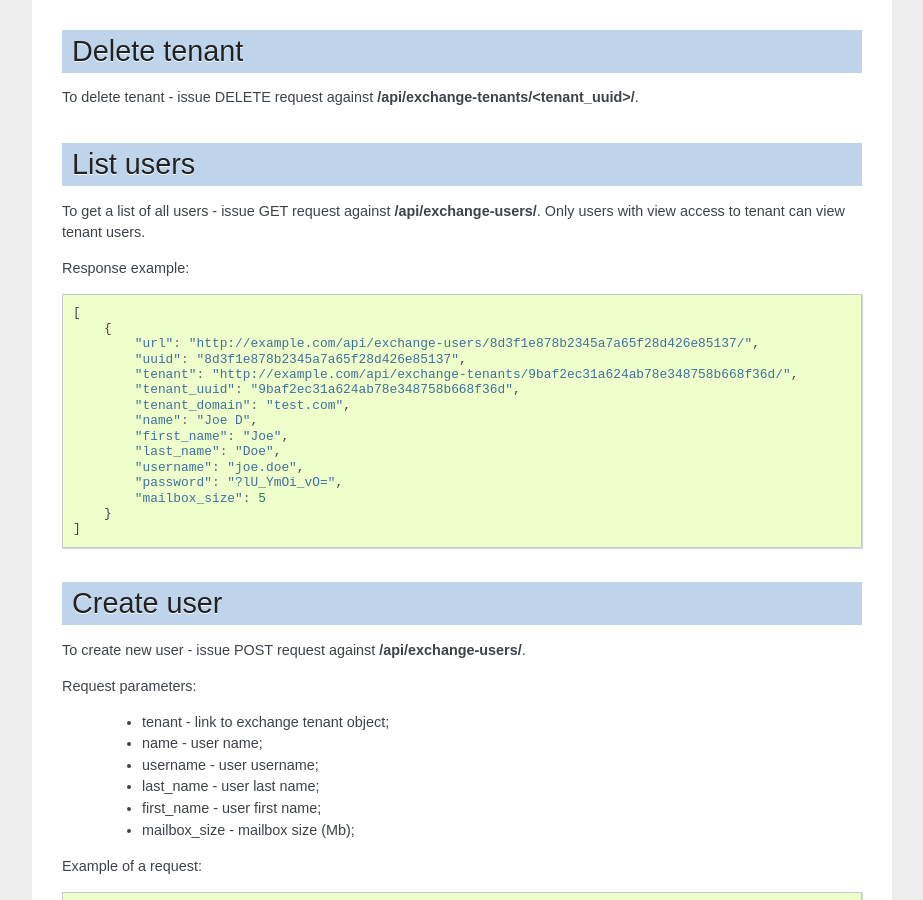
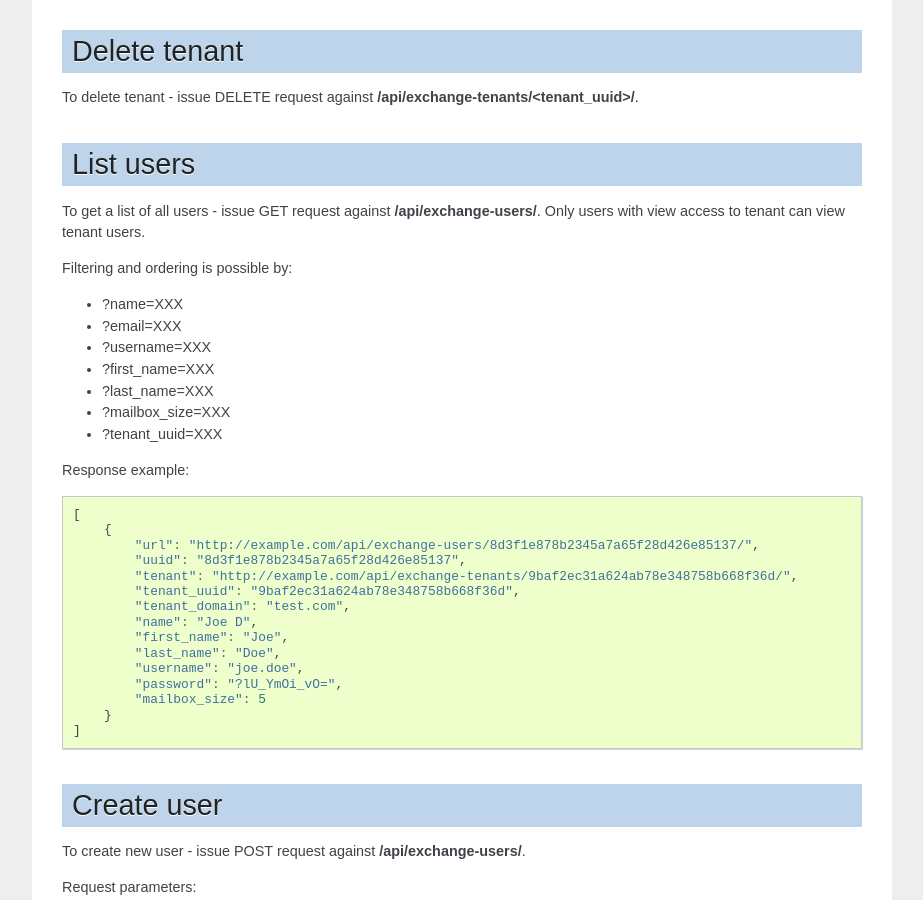
Before and after one commit to opennode/waldur-saltstack, a Sphinx documentation site: the page built from docs/exchange.rst, in a window 1280 px wide and 900 px high, scrolled down 1863 px. Shown: the whole window, without its empty margins (198-1121 px from the left). Built offline with Sphinx 7.4.7, drawn with Linux system fonts in a browser that asks for light colours; the version number is read from the project's files by our own code; some of the changed text lies outside the part shown.

Commit message:
Add docs
- ITACLOUD-5950

```diff
--- a/docs/exchange.rst
+++ b/docs/exchange.rst
@@ -123,6 +123,16 @@
 To get a list of all users - issue GET request against **/api/exchange-users/**.
 Only users with view access to tenant can view tenant users.
 
+Filtering and ordering is possible by:
+
+- ?name=XXX
+- ?email=XXX
+- ?username=XXX
+- ?first_name=XXX
+- ?last_name=XXX
+- ?mailbox_size=XXX
+- ?tenant_uuid=XXX
+
 Response example:
 
 .. code-block:: javascript
@@ -216,6 +226,14 @@
 To get a list of all contacts - issue GET request against **/api/exchange-contacts/**.
 Only users with view access to tenant can view tenant contacts.
 
+Filtering is possible by:
+
+- ?name=XXX
+- ?email=XXX
+- ?first_name=XXX
+- ?last_name=XXX
+- ?tenant_uuid=XXX
+
 Response example:
 
 .. code-block:: javascript
@@ -288,8 +306,9 @@
 Filtering is possible by:
 
 - ?name=XXX
+- ?username=XXX
 - ?tenant_domain=XXX
-- ?username=XXX
+- ?tenant_uuid=XXX
 
 Response example:
 
```
